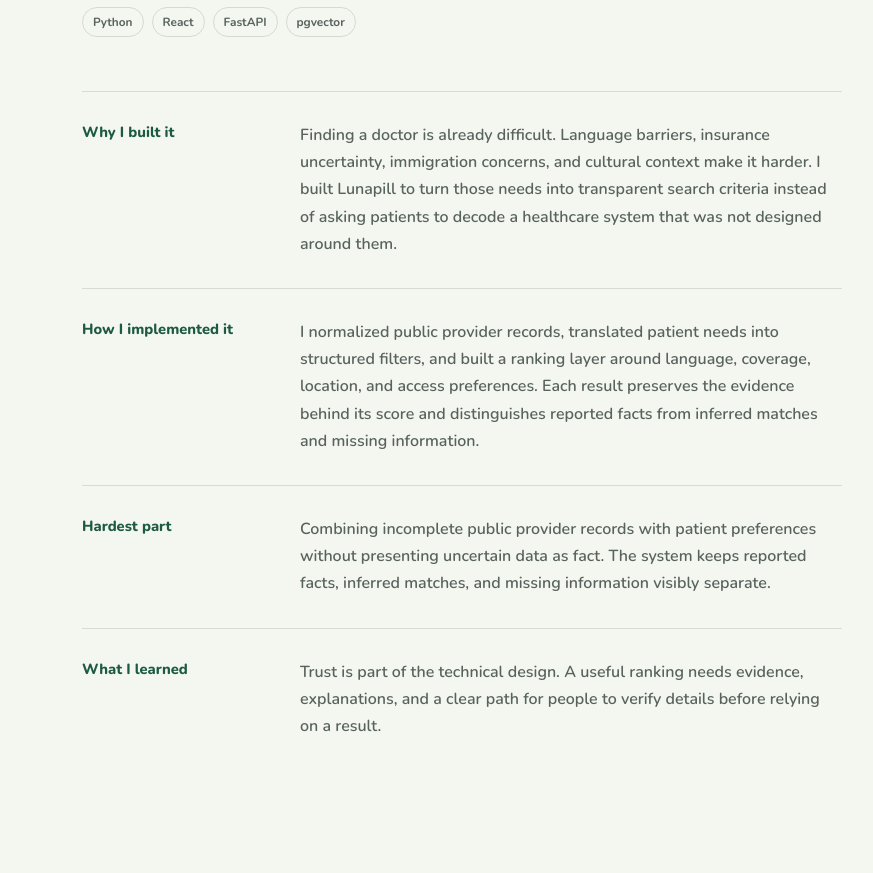
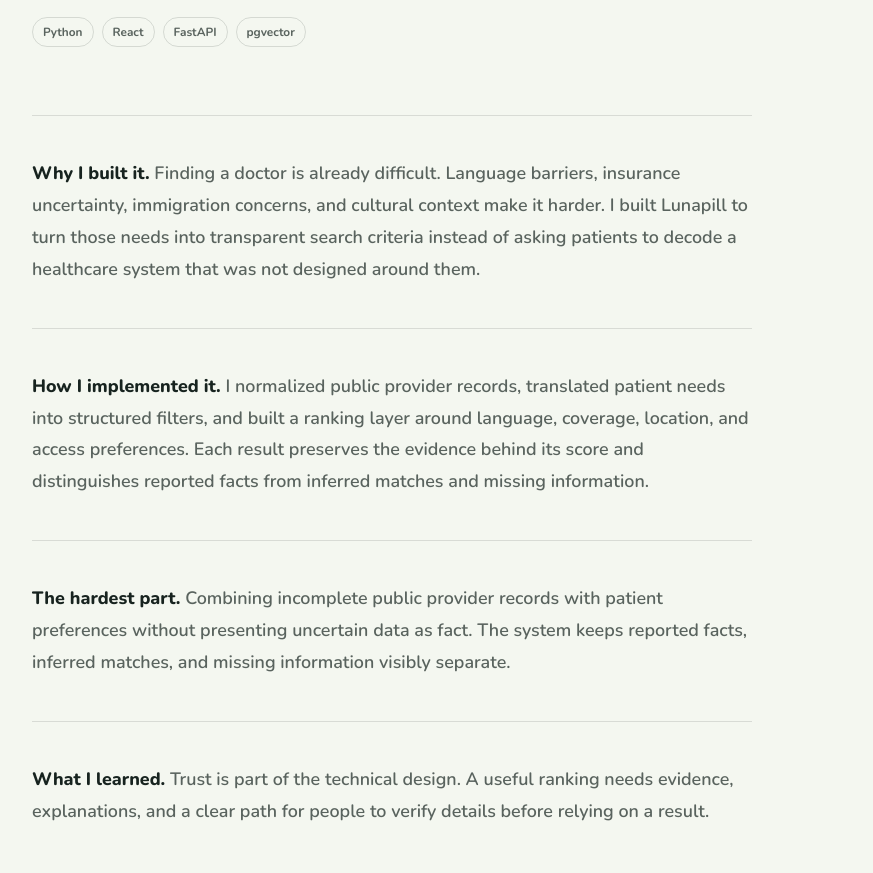
Before and after one commit to kzhou0/kzhou0.github.io, a website: page project.html in a window 1280 px wide. Shown: the part 412-1285 px from the top of the page, without its empty margins (178-1051 px from the left). Before the commit the page ends 1246 px from the top, so only its background shows below. Drawn offline with nearby package versions, Linux system fonts and the light colour scheme.

Commit message:
Refine project case study layout

```diff
--- a/project.css
+++ b/project.css
@@ -1,5 +1,5 @@
 .case-shell {
-  width: min(760px, calc(100% - 44px));
+  width: min(860px, calc(100% - 44px));
   margin: 0 auto;
   padding: 28px 0 64px;
 }
@@ -31,7 +31,8 @@
 }
 
 .case-hero {
-  padding: 72px 0 54px;
+  max-width: 720px;
+  padding: 82px 0 68px;
 }
 
 .case-year {
@@ -73,48 +74,40 @@
   font-weight: 700;
 }
 
-.case-notes {
+.case-story {
+  max-width: 720px;
   margin: 0;
 }
 
-.case-notes > div {
-  display: grid;
-  grid-template-columns: 180px minmax(0, 1fr);
-  gap: 38px;
-  padding: 30px 0;
+.case-story p {
+  margin: 0;
+  padding: 42px 0;
   border-top: 1px solid rgb(var(--ink-rgb) / 13%);
+  color: rgb(var(--ink-rgb) / 70%);
+  font-size: clamp(1rem, 1.8vw, 1.12rem);
+  font-weight: 600;
+  line-height: 1.78;
 }
 
-.case-notes dt {
-  color: var(--accent);
-  font-size: 0.92rem;
+.case-story strong {
+  color: var(--ink);
   font-weight: 800;
-}
-
-.case-notes dd {
-  margin: 0;
-  color: rgb(var(--ink-rgb) / 70%);
-  font-size: 1rem;
-  font-weight: 600;
-  line-height: 1.7;
 }
 
 @media (max-width: 620px) {
   .case-shell {
-    width: min(100% - 30px, 760px);
+    width: min(100% - 30px, 860px);
   }
 
   .case-hero {
-    padding: 56px 0 42px;
+    padding: 58px 0 46px;
   }
 
   .case-hero h1 {
     font-size: clamp(3rem, 16vw, 4.8rem);
   }
 
-  .case-notes > div {
-    grid-template-columns: 1fr;
-    gap: 8px;
-    padding: 25px 0;
+  .case-story p {
+    padding: 32px 0;
   }
 }
--- a/project.html
+++ b/project.html
@@ -34,24 +34,12 @@
         <div class="case-tags" data-project-tags aria-label="Technologies"></div>
       </header>
 
-      <dl class="case-notes">
-        <div>
-          <dt>Why I built it</dt>
-          <dd data-project-purpose></dd>
-        </div>
-        <div>
-          <dt>How I implemented it</dt>
-          <dd data-project-implementation></dd>
-        </div>
-        <div>
-          <dt>Hardest part</dt>
-          <dd data-project-challenge></dd>
-        </div>
-        <div>
-          <dt>What I learned</dt>
-          <dd data-project-learning></dd>
-        </div>
-      </dl>
+      <article class="case-story" aria-label="Project case study">
+        <p><strong>Why I built it.</strong> <span data-project-purpose></span></p>
+        <p><strong>How I implemented it.</strong> <span data-project-implementation></span></p>
+        <p><strong>The hardest part.</strong> <span data-project-challenge></span></p>
+        <p><strong>What I learned.</strong> <span data-project-learning></span></p>
+      </article>
     </main>
 
     <script src="https://unpkg.com/lucide@latest/dist/umd/lucide.js"></script>
```
